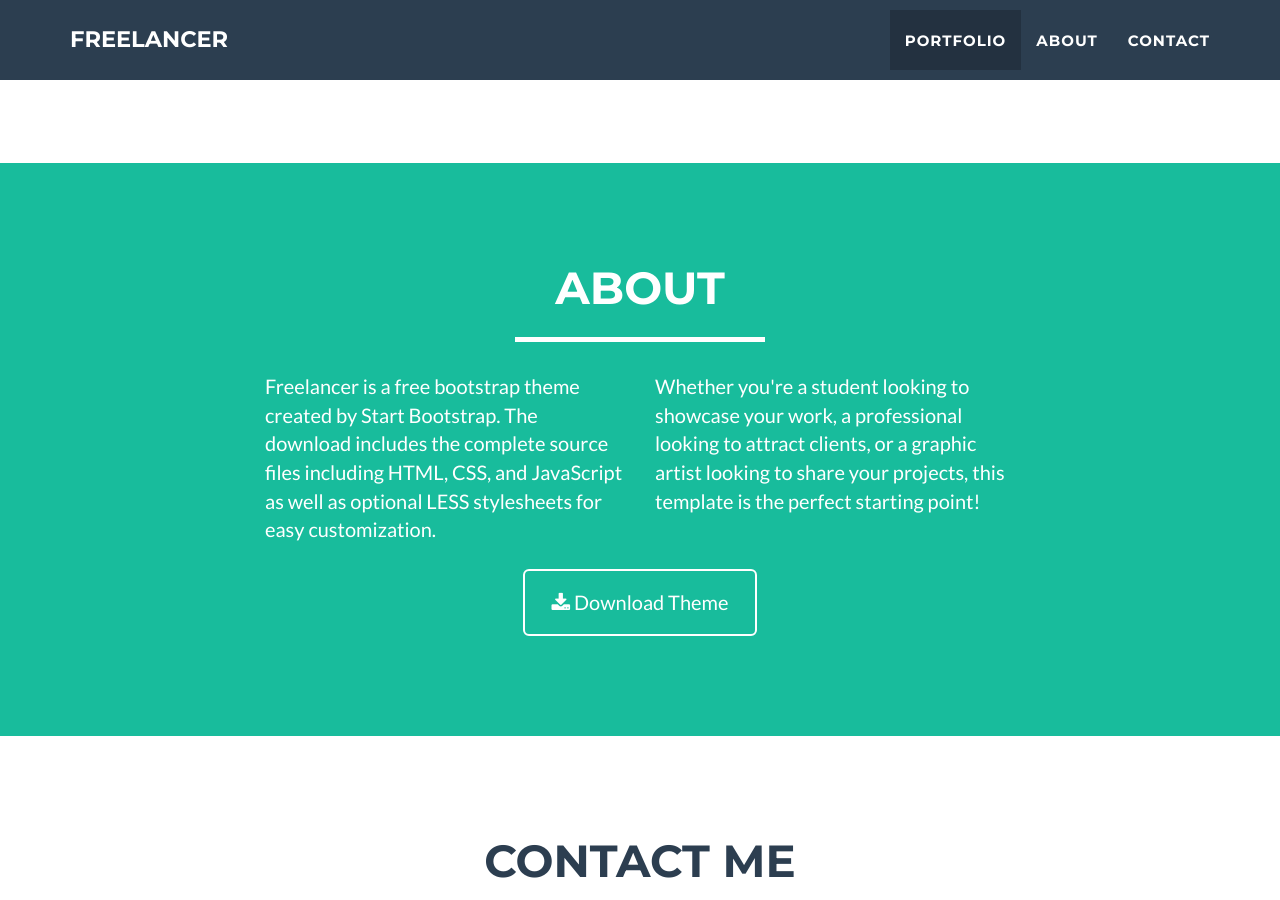
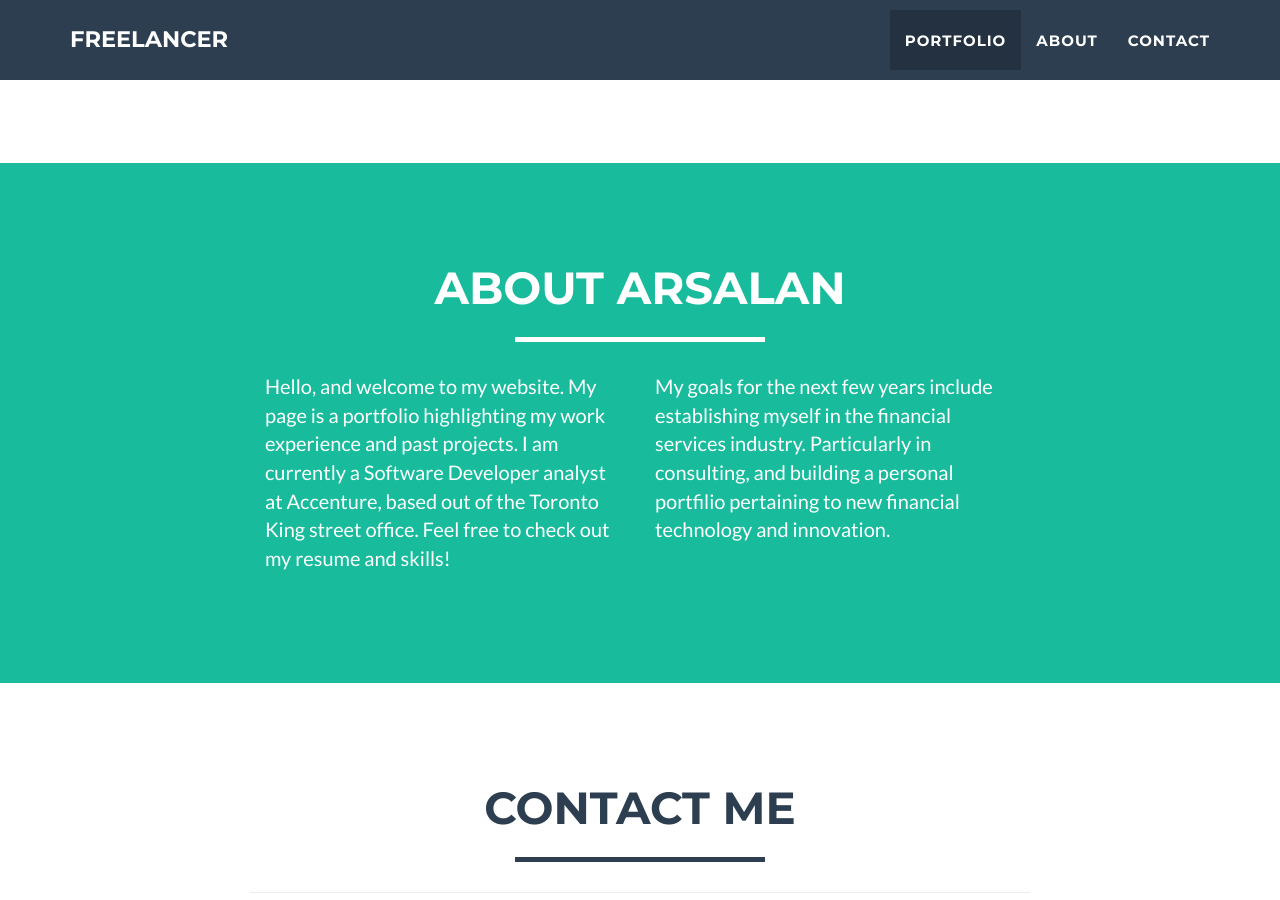
Before and after one commit to arsalankhalid/arsalankhalid.github.io, a Jekyll site: the page built from index.html, in a window 1280 px wide and 900 px high, scrolled down 1502 px. Built offline with Jekyll 4.4.1, drawn with Linux system fonts in a browser that asks for light colours.

Commit message:
Repo cleanup and about fixup

```diff
--- a/_includes/about.html
+++ b/_includes/about.html
@@ -3,21 +3,18 @@
         <div class="container">
             <div class="row">
                 <div class="col-lg-12 text-center">
-                    <h2>About</h2>
+                    <h2>About Arsalan</h2>
                     <hr class="star-light">
                 </div>
             </div>
             <div class="row">
                 <div class="col-lg-4 col-lg-offset-2">
-                    <p>Freelancer is a free bootstrap theme created by Start Bootstrap. The download includes the complete source files including HTML, CSS, and JavaScript as well as optional LESS stylesheets for easy customization.</p>
+                    <p>Hello, and welcome to my website. My page is a portfolio highlighting my work experience and past projects. I am currently a Software Developer analyst
+                    at Accenture, based out of the Toronto King street office. Feel free to check out my resume and skills!</p>
                 </div>
                 <div class="col-lg-4">
-                    <p>Whether you're a student looking to showcase your work, a professional looking to attract clients, or a graphic artist looking to share your projects, this template is the perfect starting point! </p>
-                </div>
-                <div class="col-lg-8 col-lg-offset-2 text-center">
-                    <a href="#" class="btn btn-lg btn-outline">
-                        <i class="fa fa-download"></i> Download Theme
-                    </a>
+                    <p>My goals for the next few years include establishing myself in the financial services industry. Particularly in consulting, and building a personal portfilio
+                    pertaining to new financial technology and innovation.   </p>
                 </div>
             </div>
         </div>
```
Also changed, not shown: README.md.
